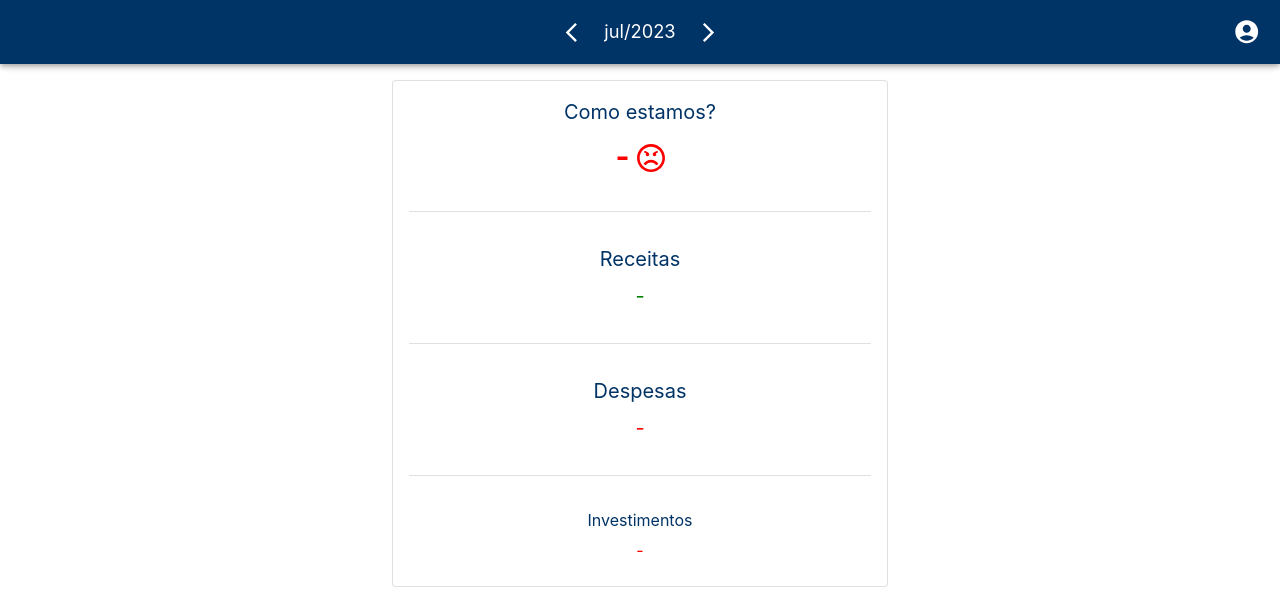
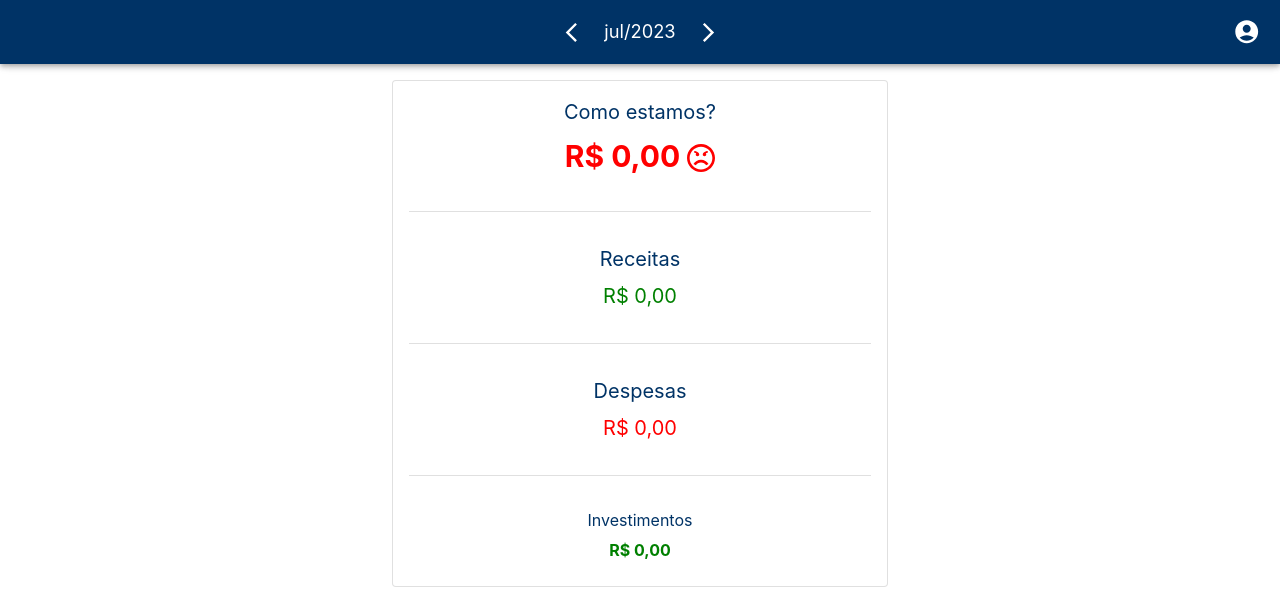
Before and after one commit to filipetcardozo/finan-family, a Next.js app: page / in a window 1280 px wide. Shown: the top 612 px of the page. Built offline with nearby package versions, Linux system fonts and the light colour scheme; no server answers; the database is empty; sample sign-in values are in the browser's storage.

Commit message:
feat: adicionado valor real do investimento

```diff
--- /dev/null
+++ b/src/components/PulsingFeature.tsx
@@ -0,0 +1,21 @@
+import { styled } from '@mui/material';
+
+export const PulsingFeature = styled('div')(({ theme }) => ({
+  animation: 'pulse 2s infinite',
+  fontWeight: 'bold',
+  color: theme.palette.secondary.main,
+  '@keyframes pulse': {
+    '0%': {
+      transform: 'scale(1)',
+      opacity: 1,
+    },
+    '50%': {
+      transform: 'scale(1.3)',
+      opacity: 0.7,
+    },
+    '100%': {
+      transform: 'scale(1)',
+      opacity: 1,
+    },
+  },
+}));
--- a/src/contexts/expenses.tsx
+++ b/src/contexts/expenses.tsx
@@ -57,7 +57,7 @@ export const ExpensesProvider = ({ children }: any) => {
 
     if (invoices.length > 0) {
       invoices.forEach(v => {
-        if (v.value && v.addDate) totalExpenses += v.value;
+        if (v.value && v.addDate && v.invoiceCategory !== 'Investimentos') totalExpenses += v.value;
       })
     }
 
--- a/src/pages/index.tsx
+++ b/src/pages/index.tsx
@@ -15,6 +15,7 @@ import { ImCool, ImHappy, ImSmile, ImWondering, ImSad, ImAngry, ImConfused } fro
 import CSS from 'csstype';
 import { ExpensesContext } from '../contexts/expenses';
 import { RevenuesContext } from '../contexts/revenues';
+import { PulsingFeature } from '../components/PulsingFeature';
 
 export default function Home() {
   useProtectPage()
@@ -22,42 +23,59 @@ export default function Home() {
   const { monthlyExpenses, invoices, expensesOfDay, loadingGetInvoices } = useContext(ExpensesContext);
   const { loadingGetRevenues, monthlyRevenues } = useContext(RevenuesContext);
 
+  const monthlyInvestments = useMemo(() => {
+    let realInvestments = 0;
+    let plannedInvestments = 0;
+
+    invoices.forEach(invoice => {
+      if (invoice.invoiceCategory === 'Investimentos') {
+        realInvestments += invoice.value ?? 0;
+        plannedInvestments += invoice.value ?? 0;
+      }
+    });
+
+    let asWeAre = monthlyRevenues - realInvestments - monthlyExpenses;
+
+    if (plannedInvestments > 0 && asWeAre < 0) {
+      realInvestments += asWeAre
+    };
+
+    if (realInvestments < 0) realInvestments = 0;
+
+    return { realInvestments: realInvestments, plannedInvestments: plannedInvestments };
+  }, [invoices]);
+
+  const asWeAre = useMemo(() => {
+    let realAsWeAre = monthlyRevenues - monthlyExpenses;
+
+    if (realAsWeAre > 0) {
+      return realAsWeAre - monthlyInvestments.plannedInvestments;
+    } else {
+      return realAsWeAre;
+    }
+  }, [monthlyExpenses, monthlyInvestments, monthlyRevenues, invoices]);
+
   const HappyOrSad = () => {
     const iconStyle: CSS.Properties = {
       position: 'relative', top: '5px', fontSize: '28px'
     }
 
-    if (monthlyRevenues - monthlyExpenses > 2000) {
+    if (asWeAre > 2000) {
       return <ImCool style={iconStyle} />
-    } else if (monthlyRevenues - monthlyExpenses > 1500) {
+    } else if (asWeAre > 1500) {
       return <ImHappy style={iconStyle} />
-    } else if (monthlyRevenues - monthlyExpenses > 1000) {
+    } else if (asWeAre > 1000) {
       return <ImSmile style={iconStyle} />
-    } else if (monthlyRevenues - monthlyExpenses > 600) {
+    } else if (asWeAre > 600) {
       return <ImWondering style={iconStyle} />
-    } else if (monthlyRevenues - monthlyExpenses > 300) {
+    } else if (asWeAre > 300) {
       return <ImSad style={iconStyle} />
-    } else if (monthlyRevenues - monthlyExpenses <= 300) {
+    } else if (asWeAre <= 300) {
       return <ImAngry style={iconStyle} />
     } else {
       return <ImConfused style={iconStyle} />
     }
   }
-
-  const monthlyInvestments = useMemo(() => {
-    let totalInvestments = 0;
-    let asWeAre = monthlyRevenues - monthlyExpenses;
-
-    invoices.forEach(invoice => {
-      if (invoice.invoiceCategory === 'Investimentos') totalInvestments += invoice.value ?? 0;
-    });
-
-    if (asWeAre < 0) {
-      totalInvestments = totalInvestments + asWeAre;
-    }
-
-    return { netInvestments: totalInvestments, plannedInvestments: totalInvestments };
-  }, [monthlyRevenues, monthlyExpenses, invoices]);
 
   return (
     <>
@@ -77,10 +95,17 @@ export default function Home() {
                       <Typography sx={{ fontSize: 20 }} color="text.primary" gutterBottom>
                         Como estamos?
                       </Typography>
-                      <Typography sx={{ fontSize: 30, fontWeight: 'bold' }} color={monthlyRevenues - monthlyExpenses > 0 ? 'green' : 'red'}>
-                        {monthlyRevenues - monthlyExpenses > 0 && '+'}
-                        {formatterCurrency(monthlyRevenues - monthlyExpenses)} <HappyOrSad />
+                      <Typography sx={{ fontSize: 30, fontWeight: 'bold' }} color={asWeAre > 0 ? 'green' : 'red'}>
+                        {asWeAre > 0 && '+'}
+                        {formatterCurrency(asWeAre)} <HappyOrSad />
                       </Typography>
+                      {
+                        monthlyInvestments.plannedInvestments > 0 && monthlyInvestments.realInvestments < monthlyInvestments.plannedInvestments && <PulsingFeature>
+                          <Typography color='orange' fontSize={13}>
+                            ⚠️ Você está gastando do investimento! ⚠️
+                          </Typography>
+                        </PulsingFeature>
+                      }
 
                       <Divider sx={{ my: 4 }} />
 
@@ -105,9 +130,17 @@ export default function Home() {
                       <Typography sx={{ fontSize: 16 }} color="text.primary" gutterBottom>
                         Investimentos
                       </Typography>
-                      <Typography sx={{ fontSize: 16 }} color={monthlyInvestments.netInvestments <= 0 ? 'red' : 'green'}>
-                        {monthlyInvestments.netInvestments > 0 ? formatterCurrency(monthlyInvestments.netInvestments) : '-'}
+                      <Typography sx={{ fontSize: 16, fontWeight: 'bold' }} color='green'>
+                        {formatterCurrency(monthlyInvestments.realInvestments)}
                       </Typography>
+                      {
+                        monthlyInvestments.plannedInvestments !== monthlyInvestments.realInvestments && <Typography
+                          sx={{ fontSize: 14 }} color='red'
+                        >
+                          Planejado: {monthlyInvestments.plannedInvestments > 0 ? formatterCurrency(monthlyInvestments.plannedInvestments) : '-'}
+                        </Typography>
+                      }
+
                     </CardContent>
                   </Card>
                 </Box>
--- a/src/utils/formatters.ts
+++ b/src/utils/formatters.ts
@@ -1,7 +1,7 @@
-export const formatterCurrency = (value: number) => {
-    if (value) {
-        return value.toLocaleString('pt-br', { style: 'currency', currency: 'BRL' })
-    } else {
-        return '-';
-    }
+export const formatterCurrency = (value: any) => {
+  if (typeof value === 'number') {
+    return value.toLocaleString('pt-br', { style: 'currency', currency: 'BRL' });
+  } else {
+    return '-';
+  }
 }
```
